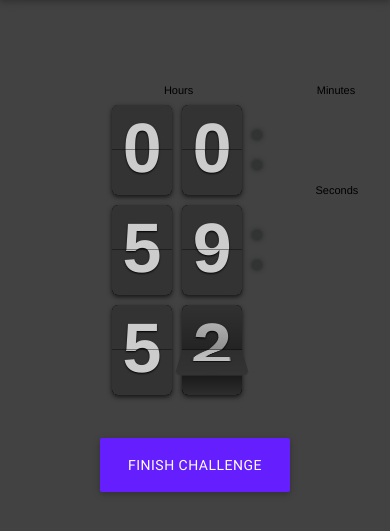
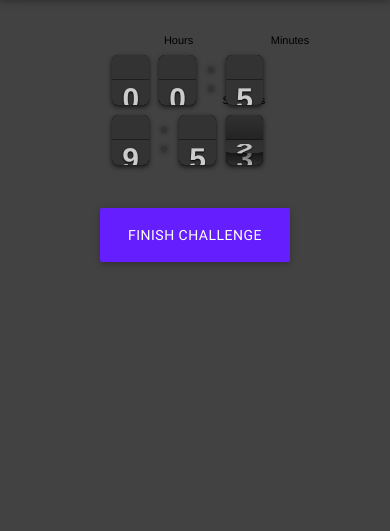
Before and after one commit to 2121159i/Chode-Or-Not-Prototype, a Django app: page /chodeOrNot/timer/ in a window 390 px wide. Shown: the part 56-587 px from the top of the page. Run offline with Django 3.2, Linux system fonts and the light colour scheme; some libraries are stand-ins or nearby versions.

Commit message:
Trying to make the clock more responsive for mobile. Attemp 1

```diff
--- a/chode_or_not/static/css/flipclock.css
+++ b/chode_or_not/static/css/flipclock.css
@@ -429,3 +429,35 @@
 
   100% {
     opacity: 0; } }
+
+@media screen and (max-width: 767px) {
+
+    .header { padding-bottom: 25px; padding: 5px 0; }
+    .header .buttons { margin: 40px 0 0; text-align: center; }
+    .header h1 { font-size: 54px; }
+    .header .version { font-size: 18px; }
+    .header .clock { margin: 0 auto; display: block; width: 322px; }
+
+    .flip-clock-wrapper ul { height: 50px; line-height: 50px; }
+    .flip-clock-wrapper ul li a div.up:after { top: 24px; }
+    .flip-clock-divider { height: 50px; }
+    .flip-clock-dot { height: 6px; width: 6px; left: 7px;}
+    .flip-clock-dot.top { top: 17px; }
+    .flip-clock-dot.bottom { bottom: 8px; }
+
+    .grand-button,
+    a.grand-button,
+    a.grand-button:hover {
+        display: block !important;
+        width: 95%;
+        margin: 0 2.5% 10px !important;
+    }
+
+    .header .flip-clock-divider .flip-clock-label { font-size: 16px; }
+    .header .flip-clock-divider.hours .flip-clock-label { right: -66px; }
+    .header .flip-clock-divider.minutes .flip-clock-label { right: -78px; }
+    .header .flip-clock-divider.seconds .flip-clock-label { right: -78px; }
+
+    .flip-clock-wrapper ul { width: 37px; }
+    .flip-clock-wrapper ul li a div div.inn { font-size: 30px; }
+}
--- a/chode_or_not/static/css/style.css
+++ b/chode_or_not/static/css/style.css
@@ -16,7 +16,7 @@
 #countdown_timer{
     width: 50%;
     display: inline-block;
-    margin-top: 100px;
+    margin-top: 50px;
 }
 
 #danger_red_text_for_warning_box{
```
